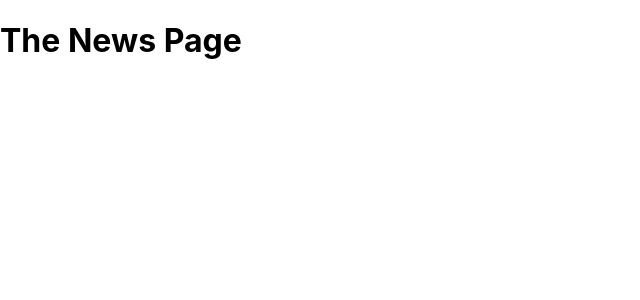
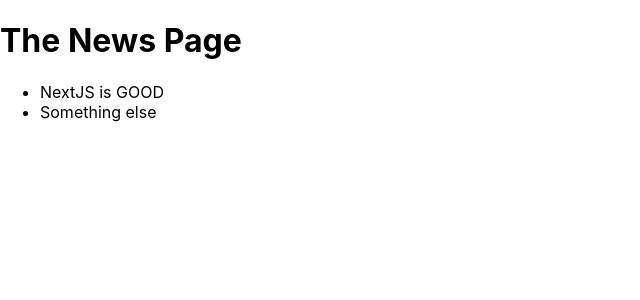
Before and after one commit to erik0002/next_news_blog_app, a Next.js app: page /news in a window 1280 px wide. Shown: the top 300 px of the page, without its empty margins (0-640 px from the left). Built offline with nearby package versions, Linux system fonts and the light colour scheme.

Commit message:
add Linking between Pages

```diff
--- a/pages/news/[newsId].js
+++ b/pages/news/[newsId].js
@@ -1,6 +1,10 @@
-import React from "react";
+import { useRouter } from 'next/router';
 
 function DetailPage() {
+    const router = useRouter();
+
+    const newsId = router.query.newsId;
+
     return <h1>The Detail Page</h1>
 }
 
--- a/pages/news/index.js
+++ b/pages/news/index.js
@@ -1,7 +1,24 @@
-import React from "react";
+import {Fragment} from "react";
+import Link from "next/link";
 
 function NewsPage() {
-    return <h1>The News Page</h1>
+    return (
+        <Fragment>
+            <h1>The News Page</h1>
+            <ul>
+                <li>
+                    <Link href="/news/nextjs-is-good">
+                        NextJS is GOOD
+                    </Link>
+                </li>
+                <li>
+                    <Link href="/news/something-else">
+                        Something else
+                    </Link>
+                </li>
+            </ul>
+        </Fragment>
+    );
 }
 
 export default NewsPage;
```
